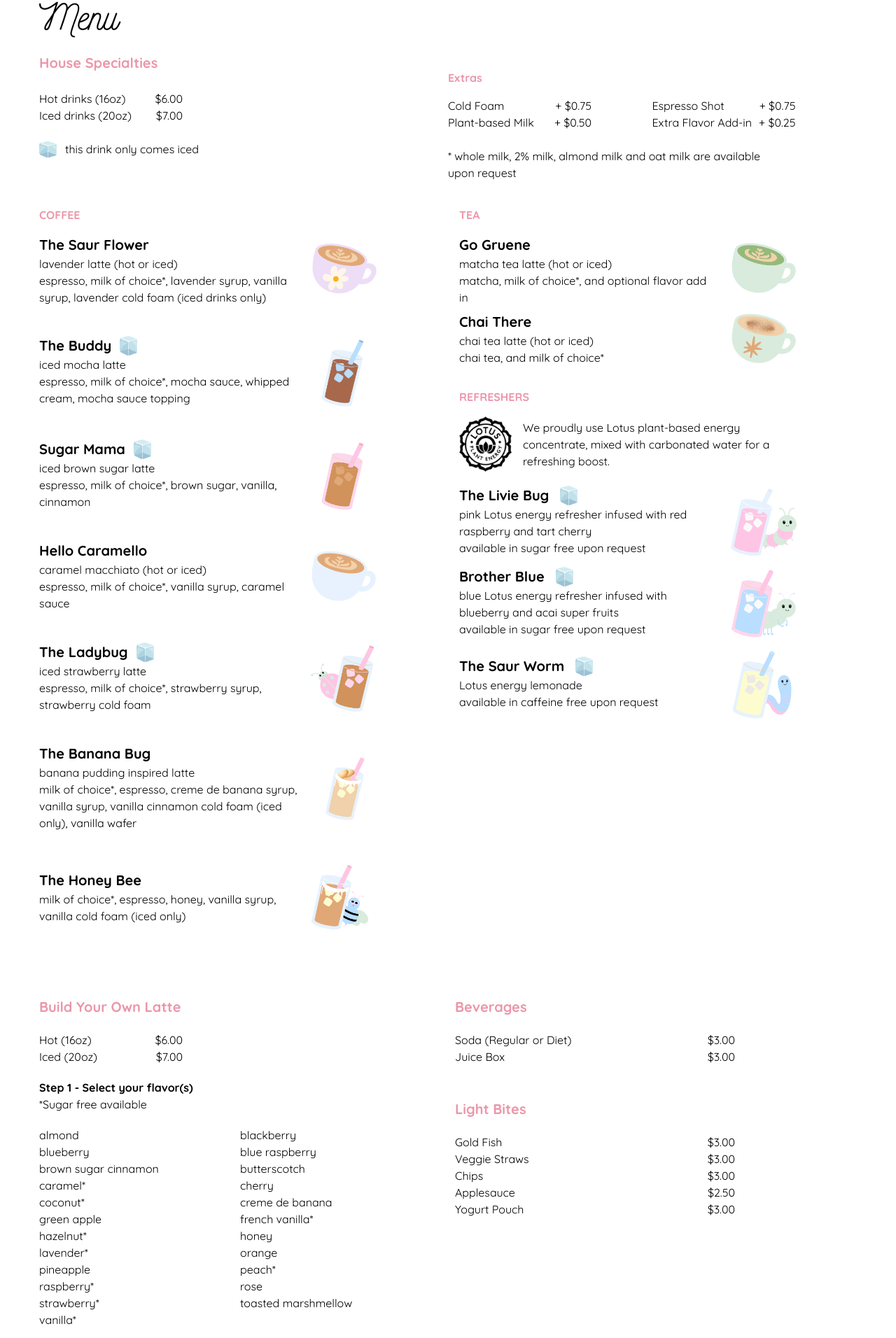
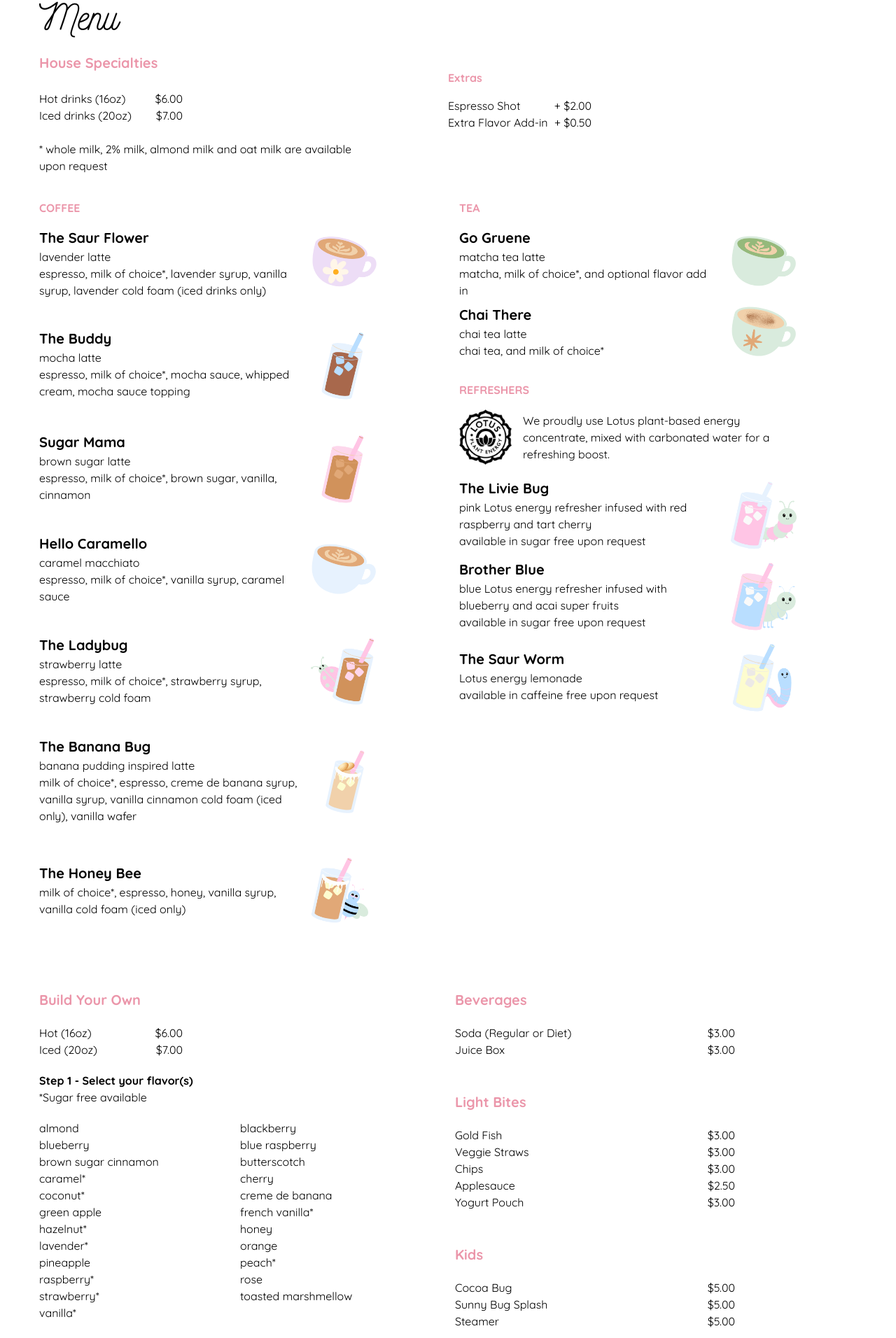
Before and after one commit to the-fun-bug/the-fun-bug, a Next.js app: page /cafe in a window 1280 px wide. Shown: the part 786-2698 px from the top of the page at 70% size. Built offline with nearby package versions, Linux system fonts and the light colour scheme.

Commit message:
update menu for extras, removing iced only language, and adding kids section

```diff
--- a/content/website-info/menu.yml
+++ b/content/website-info/menu.yml
@@ -1,40 +1,37 @@
 specialtiesPricing:
   hot: $6.00
   iced: $7.00
-  coldFoam: $0.75
-  plantMilk: $0.50
+  shot: $2.00
+  flavor: $0.50
 coffeeDrinks:
   - drinkName: The Saur Flower
-    secondaryName: lavender latte (hot or iced)
+    secondaryName: lavender latte
     drinkIngredients: espresso, milk of choice*, lavender syrup, vanilla syrup,
       lavender cold foam (iced drinks only)
     drinkImage: /uploads/saur-flower.png
     drinkImageAlt: coffee cup with flower on it
     drinkImageType: short
   - drinkName: The Buddy
-    secondaryName: iced mocha latte
+    secondaryName: mocha latte
     drinkIngredients: espresso, milk of choice*, mocha sauce, whipped cream, mocha sauce topping
-    icedOnly: true
     drinkImageType: tall
     drinkImageAlt: iced coffee drink
     drinkImage: /uploads/buddy.png
   - drinkName: Sugar Mama
-    secondaryName: iced brown sugar latte
+    secondaryName: brown sugar latte
     drinkIngredients: espresso, milk of choice*, brown sugar, vanilla, cinnamon
-    icedOnly: true
     drinkImage: /uploads/sugar-mama.png
     drinkImageAlt: iced coffee in a pink glass
     drinkImageType: tall
   - drinkName: Hello Caramello
-    secondaryName: caramel macchiato (hot or iced)
+    secondaryName: caramel macchiato
     drinkIngredients: espresso, milk of choice*, vanilla syrup, caramel sauce
     drinkImage: /uploads/hello-caramello.png
     drinkImageAlt: latte in a light blue cup
     drinkImageType: short
   - drinkName: The Ladybug
-    secondaryName: iced strawberry latte
+    secondaryName: strawberry latte
     drinkIngredients: espresso, milk of choice*, strawberry syrup, strawberry cold foam
-    icedOnly: true
     drinkImageType: tall
     drinkImageAlt: iced coffee drink with a ladybug behind it
     drinkImage: /uploads/ladybug.png
@@ -46,20 +43,21 @@ coffeeDrinks:
     drinkImageType: tall
     drinkImageAlt: Latte with vanilla wafers
   - drinkName: The Honey Bee
-    drinkIngredients: milk of choice*, espresso, honey, vanilla syrup, vanilla cold
+    drinkIngredients:
+      milk of choice*, espresso, honey, vanilla syrup, vanilla cold
       foam (iced only)
     drinkImage: /uploads/honey-bee.png
     drinkImageAlt: a bee next to a latte
     drinkImageType: tall
 teaDrinks:
   - drinkName: Go Gruene
-    secondaryName: matcha tea latte (hot or iced)
+    secondaryName: matcha tea latte
     drinkIngredients: matcha, milk of choice*, and optional flavor add in
     drinkImage: /uploads/go-gruene.png
     drinkImageAlt: match tea latte in a cup
     drinkImageType: short
   - drinkName: Chai There
-    secondaryName: chai tea latte (hot or iced)
+    secondaryName: chai tea latte
     drinkIngredients: chai tea, and milk of choice*
     drinkImage: /uploads/chai-there.png
     drinkImageAlt: coffee cup with cardamom on the front and cinnamon
@@ -68,21 +66,18 @@ refreshers:
   - drinkName: The Livie Bug
     secondaryName: pink Lotus energy refresher infused with red raspberry and tart cherry
     drinkIngredients: available in sugar free upon request
-    icedOnly: true
     drinkImage: /uploads/livie-bug.png
     drinkImageAlt: iced pink drink with a caterpillar behind it
     drinkImageType: tall
   - drinkName: Brother Blue
     secondaryName: blue Lotus energy refresher infused with blueberry and acai super fruits
     drinkIngredients: available in sugar free upon request
-    icedOnly: true
     drinkImage: /uploads/brother-blue-tea.png
     drinkImageAlt: iced blue drink with an ant behind it
     drinkImageType: tall
   - drinkName: The Saur Worm
     secondaryName: Lotus energy lemonade
     drinkIngredients: available in caffeine free upon request
-    icedOnly: true
     drinkImage: /uploads/saur-worm.png
     drinkImageAlt: iced lemonade with a worm behind it
     drinkImageType: tall
--- a/src/components/cafe/CafeMenu.tsx
+++ b/src/components/cafe/CafeMenu.tsx
@@ -36,8 +36,9 @@ export default function CafeMenu({ menuData }: { menuData: MenuType }) {
             milk={menuData.milks}
           />
           <div className="flex flex-col gap-[3rem]">
-            <Beverages beverages={menuData.beverages} />
-            <LightBites bites={menuData.bites} />
+            <SmallMenu title="Beverages" items={menuData.beverages} />
+            <SmallMenu title="Light Bites" items={menuData.bites} />
+            <SmallMenu title="Kids" items={menuData.kids} />
           </div>
         </div>
       </div>
@@ -105,46 +106,24 @@ function Specialties({
               </div>
             </div>
             <div className="flex flex-col gap-[1rem] md:max-w-[85%]">
-              <div className="flex gap-[0.75rem]">
-                <Image
-                  src={iceCubeImg}
-                  alt="ice cube"
-                  height={80}
-                  width={80}
-                  className="w-[25px]"
-                />
-                <p>this drink only comes iced</p>
-              </div>
+              <p className="max-w-[450px]">
+                * {formattedMilks} are available upon request
+              </p>
             </div>
           </div>
           <div>
             <h4 className="text-cafe-pink mt-[1.5rem] mb-[1rem]">Extras</h4>
             <div className="flex flex-row flex-wrap justify-between md:max-w-[85%] mt-[1rem] mb-[1.5rem]">
-              <div className="mr-[1rem]">
-                <div className="flex justify-between w-[205px]">
-                  <p>Cold Foam</p>
-                  <p>+ {specialtiesPricing.coldFoam}</p>
-                </div>
-                <div className="flex justify-between w-[205px]">
-                  <p>Plant-based Milk</p>
-                  <p>+ {specialtiesPricing.plantMilk}</p>
-                </div>
-              </div>
               <div>
                 <div className="flex justify-between w-[205px]">
                   <p>Espresso Shot</p>
-                  <p>+ $0.75</p>
+                  <p>+ {specialtiesPricing.shot}</p>
                 </div>
                 <div className="flex justify-between w-[205px]">
                   <p>Extra Flavor Add-in</p>
-                  <p>+ $0.25</p>
+                  <p>+ {specialtiesPricing.flavor}</p>
                 </div>
               </div>
-            </div>
-            <div className="flex flex-col gap-[1rem] md:max-w-[85%]">
-              <p className="max-w-[450px]">
-                * {formattedMilks} are available upon request
-              </p>
             </div>
           </div>
         </div>
@@ -164,15 +143,6 @@ function Specialties({
                     <div>
                       <div className="flex gap-[0.75rem]">
                         <h3>{d.drinkName}</h3>
-                        {d.icedOnly && (
-                          <Image
-                            src={iceCubeImg}
-                            alt="ice cube"
-                            height={80}
-                            width={80}
-                            className="w-[25px]"
-                          />
-                        )}
                       </div>
                       {d.secondaryName && <p>{d.secondaryName}</p>}
                       <p>{d.drinkIngredients}</p>
@@ -231,15 +201,6 @@ function Specialties({
                     <div>
                       <div className="flex gap-[1rem]">
                         <h3>{d.drinkName}</h3>
-                        {d.icedOnly && (
-                          <Image
-                            src={iceCubeImg}
-                            alt="ice cube"
-                            height={80}
-                            width={80}
-                            className="w-[25px]"
-                          />
-                        )}
                       </div>
                       {d.secondaryName && <p>{d.secondaryName}</p>}
                       <p>{d.drinkIngredients}</p>
@@ -275,7 +236,7 @@ function BuildYourOwn({
   return (
     <div className="w-full">
       <div className="flex flex-col gap-[1.25rem]">
-        <h3 className="text-cafe-pink">Build Your Own Latte</h3>
+        <h3 className="text-cafe-pink">Build Your Own</h3>
         <div className="flex justify-between w-[205px]">
           <div>
             <div className="flex justify-between w-[205px]">
@@ -318,13 +279,13 @@ function BuildYourOwn({
   );
 }
 
-function Beverages({ beverages }: { beverages: Item[] }) {
+function SmallMenu({ title, items }: { title: string; items: Item[] }) {
   return (
     <div className="w-full scroll-pt-[100px]">
       <div className="flex flex-col gap-[1.25rem]">
-        <h3 className="text-cafe-pink snap-start">Beverages</h3>
+        <h3 className="text-cafe-pink snap-start">{title}</h3>
         <div>
-          {beverages.map((b) => (
+          {items.map((b) => (
             <div
               key={b.name}
               className="flex justify-between w-full max-w-[400px]"
@@ -338,24 +299,3 @@ function Beverages({ beverages }: { beverages: Item[] }) {
     </div>
   );
 }
-
-function LightBites({ bites }: { bites: Item[] }) {
-  return (
-    <div className="w-full scroll-pt-[100px]">
-      <div className="flex flex-col gap-[1.25rem]">
-        <h3 className="text-cafe-pink snap-start">Light Bites</h3>
-        <div>
-          {bites.map((b) => (
-            <div
-              key={b.name}
-              className="flex justify-between w-full max-w-[400px]"
-            >
-              <p>{b.name}</p>
-              <p>{b.price}</p>
-            </div>
-          ))}
-        </div>
-      </div>
-    </div>
-  );
-}
--- a/src/types/types.ts
+++ b/src/types/types.ts
@@ -14,8 +14,8 @@ type PartyHours = {
 export type SpecialtiesPrice = {
   hot: string;
   iced: string;
-  coldFoam: string;
-  plantMilk: string;
+  shot: string;
+  flavor: string;
 };
 
 export type Flavor = {
@@ -27,7 +27,6 @@ export type DrinkType = {
   drinkName: string;
   secondaryName: string;
   drinkIngredients: string;
-  icedOnly: boolean;
   drinkImageType: 'tall' | 'short';
   drinkImageAlt: string;
   drinkImage: string;
```
Also changed, not shown: public/admin/config.yml (+4 -22 lines).
